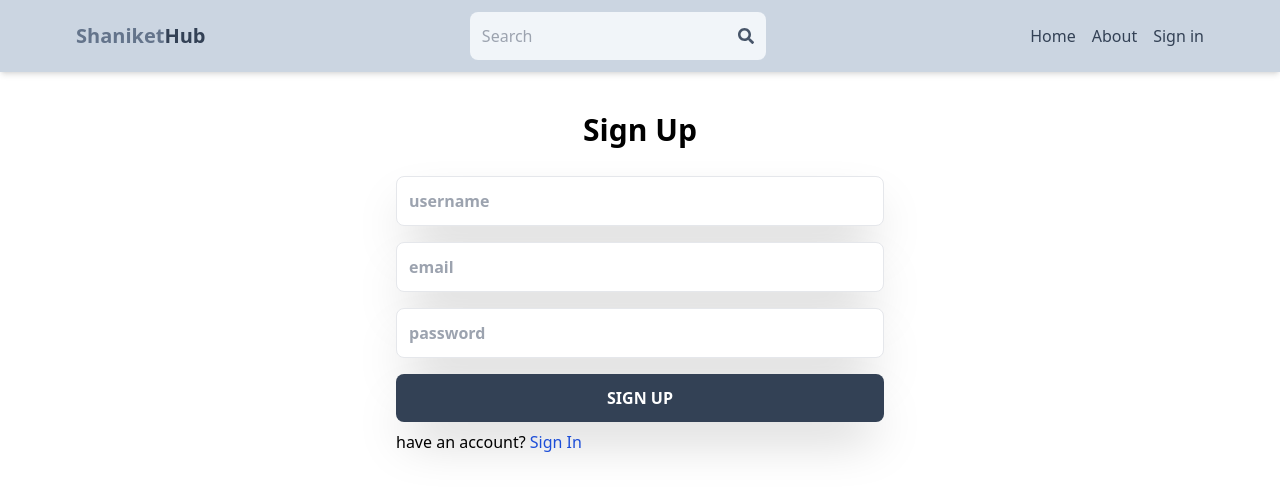
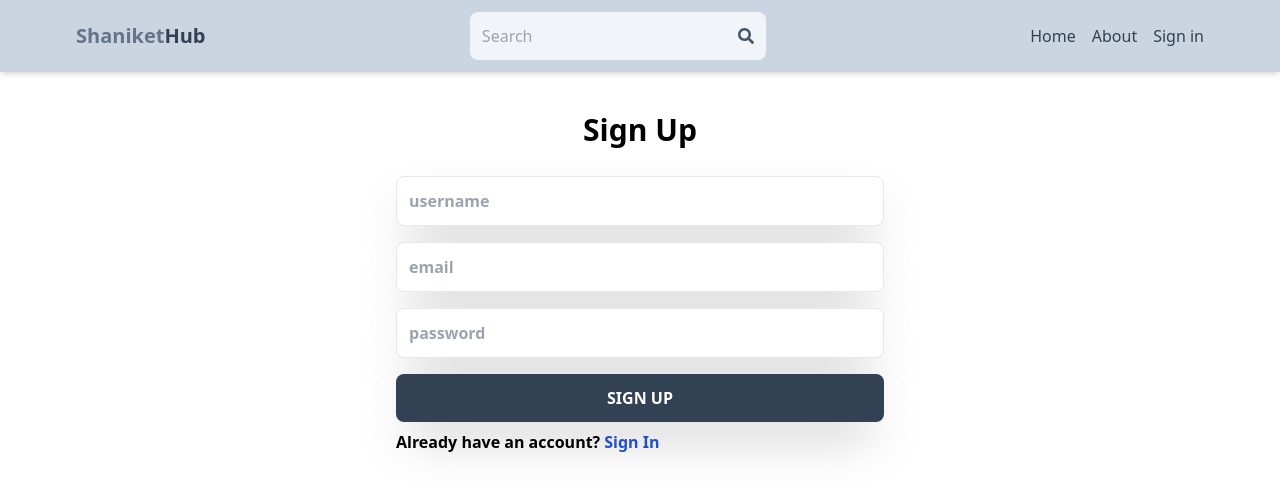
Before and after one commit to Saniketbaisoya/MERN-LOCAL-BUSINESS-HUB, a React (Vite) app in the folder Local-Buisness-Hub/: page /signUp in a window 1280 px wide. Shown: the top 492 px of the page. Built offline with nearby package versions, Linux system fonts and the light colour scheme.

Commit message:
Some Changes in the signUp bottom

```diff
--- a/Local-Buisness-Hub/src/pages/signUp.jsx
+++ b/Local-Buisness-Hub/src/pages/signUp.jsx
@@ -77,9 +77,9 @@ export default function SignUp() {
           >{loading ? 'Loading...' : 'Sign Up'}</button>
         </form>
         <div className='flex gap-1 mt-2'>
-          <p>have an account?</p>
+          <p className='font-semibold'> Already have an account?</p>
           <Link to="/signIn">
-          <span className='text-blue-700 hover:underline'>Sign In</span>
+          <span className='text-blue-700 hover:underline font-semibold hover:opacity-85'>Sign In</span>
           </Link>
         </div>
     </div>
```
